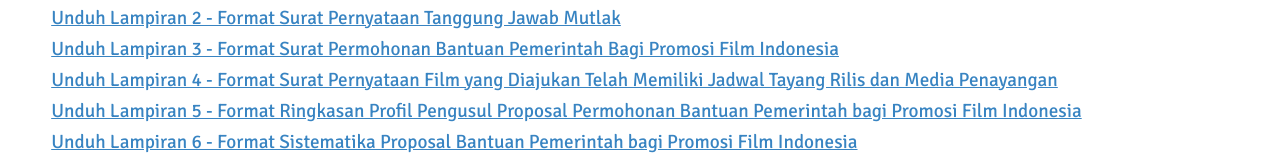
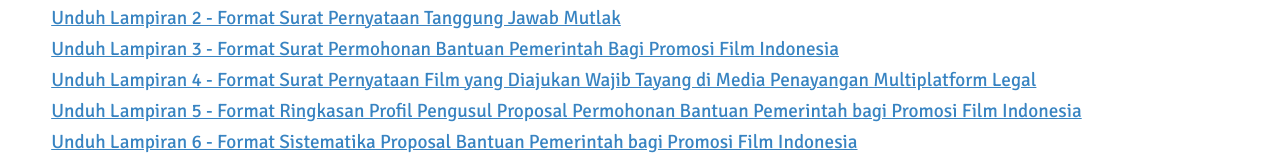
Before and after one commit to farolinar/penkemeparekraf-archive, a React (Create React App) app: page /unduh-formulir in a window 1280 px wide. Shown: the part 1273-1431 px from the top of the page. Built offline with nearby package versions, Linux system fonts and the light colour scheme.

Commit message:
change download form and upload form title

```diff
--- a/src/js/views/pages/downloadForm/index.js
+++ b/src/js/views/pages/downloadForm/index.js
@@ -17,7 +17,7 @@ const TACTICAL_FORMS = [
         url: "https://drive.google.com/uc?export=download&id=13k1Oy_gX-ryd-sa0w1Sg926zHUhQSxuo"
     },
     {
-        name: "Unduh Lampiran 4 - Format Surat Pernyataan Film yang Diajukan Telah Memiliki Jadwal Tayang Rilis dan Media Penayangan",
+        name: "Unduh Lampiran 4 - Format Surat Pernyataan Film yang Diajukan Wajib Tayang di Media Penayangan Multiplatform Legal",
         url: "https://drive.google.com/uc?export=download&id=1cVaWjLh_p2_rJgWqimVk8coujoEJBc29"
     },
     {
--- a/src/js/views/pages/uploadForm/UploadTacticalForm.js
+++ b/src/js/views/pages/uploadForm/UploadTacticalForm.js
@@ -451,7 +451,7 @@ const UploadTacticalForm = () => {
 
                 <div className="upload-form-content-wrapper">
                     <UploadFileField
-                        title="UNGGAH SURAT PERNYATAAN FILM LULUS SENSOR DAN TELAH MEMILIKI JADWAL TAYANG RILIS DI MEDIA PENAYANGAN MULTIPLATFORM LEGAL (LAMPIRAN 4) *"
+                        title="UNGGAH SURAT PERNYATAAN FILM YANG DIAJUKAN WAJIB TAYANG DI MEDIA PENAYANGAN MULTIPLATFORM LEGAL (LAMPIRAN 4) *"
                         subtitle="(File PDF, max 5MB, Lengkapi dengan Nama Pendaftar)"
                         id="upload-form-pernyataan-film-jadwal-rilis-file"
                         type="pdf"
```
